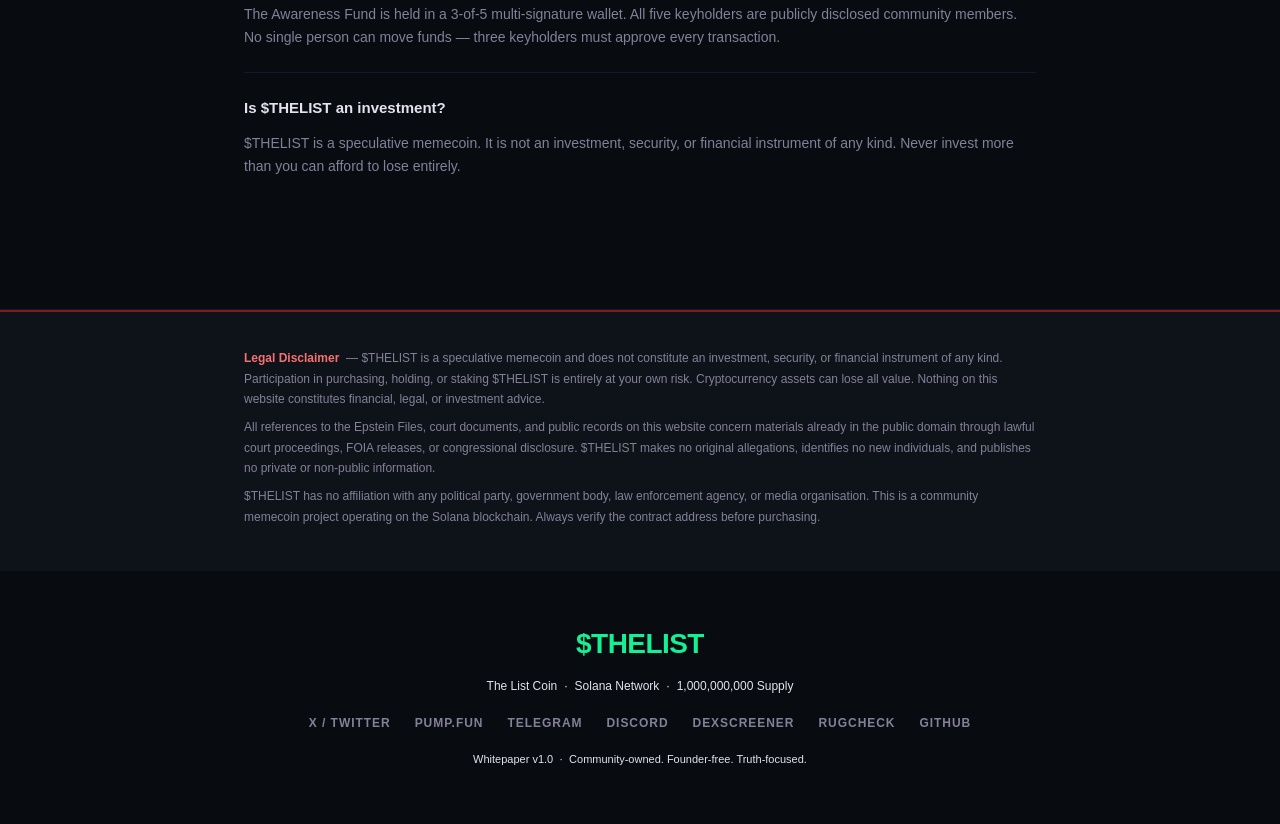
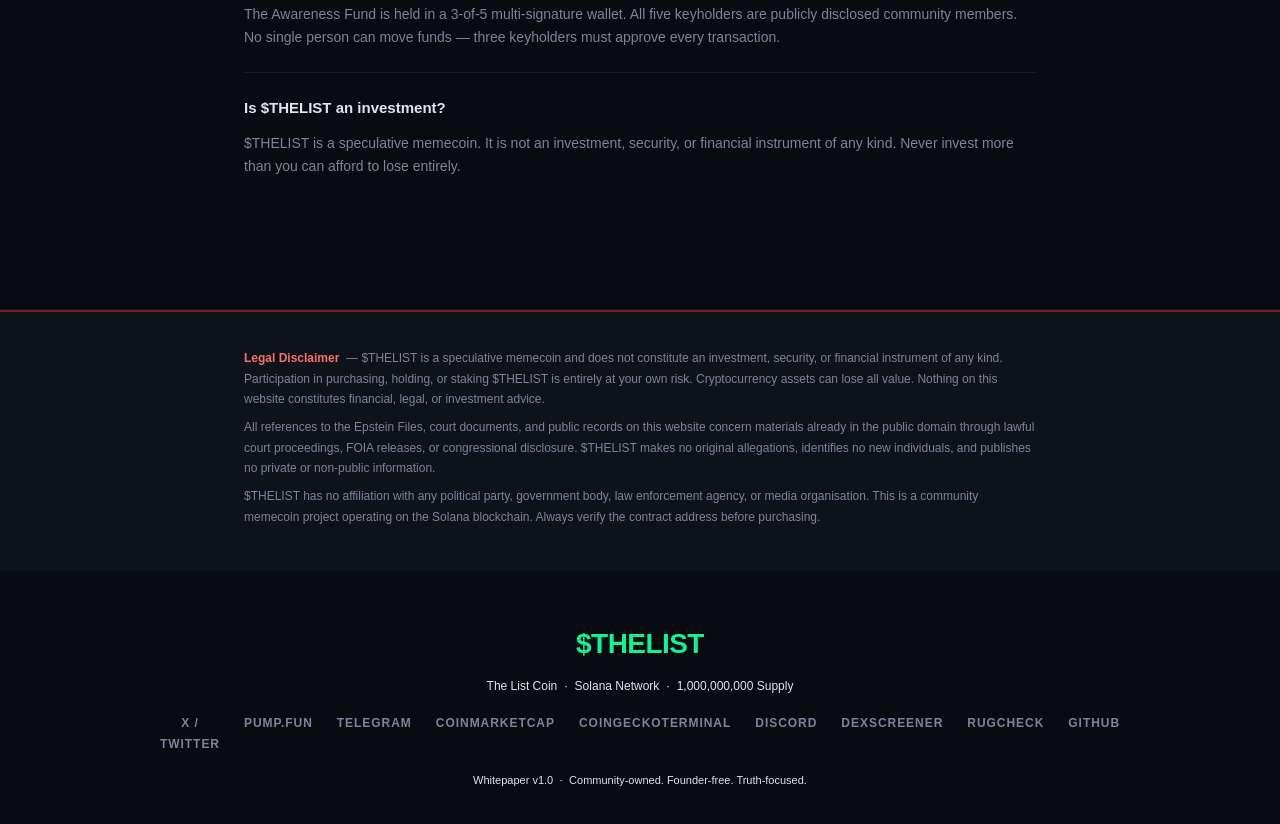
Before and after one commit to thelistcoin/thelistcoin-site, a plain HTML site: page index.html in a window 1280 px wide. Shown: the part 9311-10135 px from the top of the page. Drawn offline with Linux system fonts and the light colour scheme.

Commit message:
Update index.html

```diff
--- a/index.html
+++ b/index.html
@@ -504,6 +504,8 @@
       <a href="https://x.com/TheListCoin" target="_blank" rel="noopener">X / Twitter</a>
       <a href="https://pump.fun/coin/9EbBTvGqZdAi8vFuioZwgSw81w9p29tE5uGBkoCGpump" target="_blank" rel="noopener">pump.fun</a>
       <a href="https://t.me/+iPY95Sut2vMwYWM0" target="_blank" rel="noopener">Telegram</a>
+      <a href="https://dex.coinmarketcap.com/token/solana/9EbBTvGqZdAi8vFuioZwgSw81w9p29tE5uGBkoCGpump/">CoinMarketCap</a>
+      <a href="https://www.geckoterminal.com/solana/pools/14mJ1Uvn6G3AaiD7EQoi93eidrKrSanUXuRvu4Uvc9qe?utm_source=coingecko&utm_medium=referral&utm_campaign=searchresults">CoinGeckoTerminal</a>
       <a href="#">Discord</a>
       <a href="#">DEXScreener</a>
       <a href="#">RugCheck</a>
```
